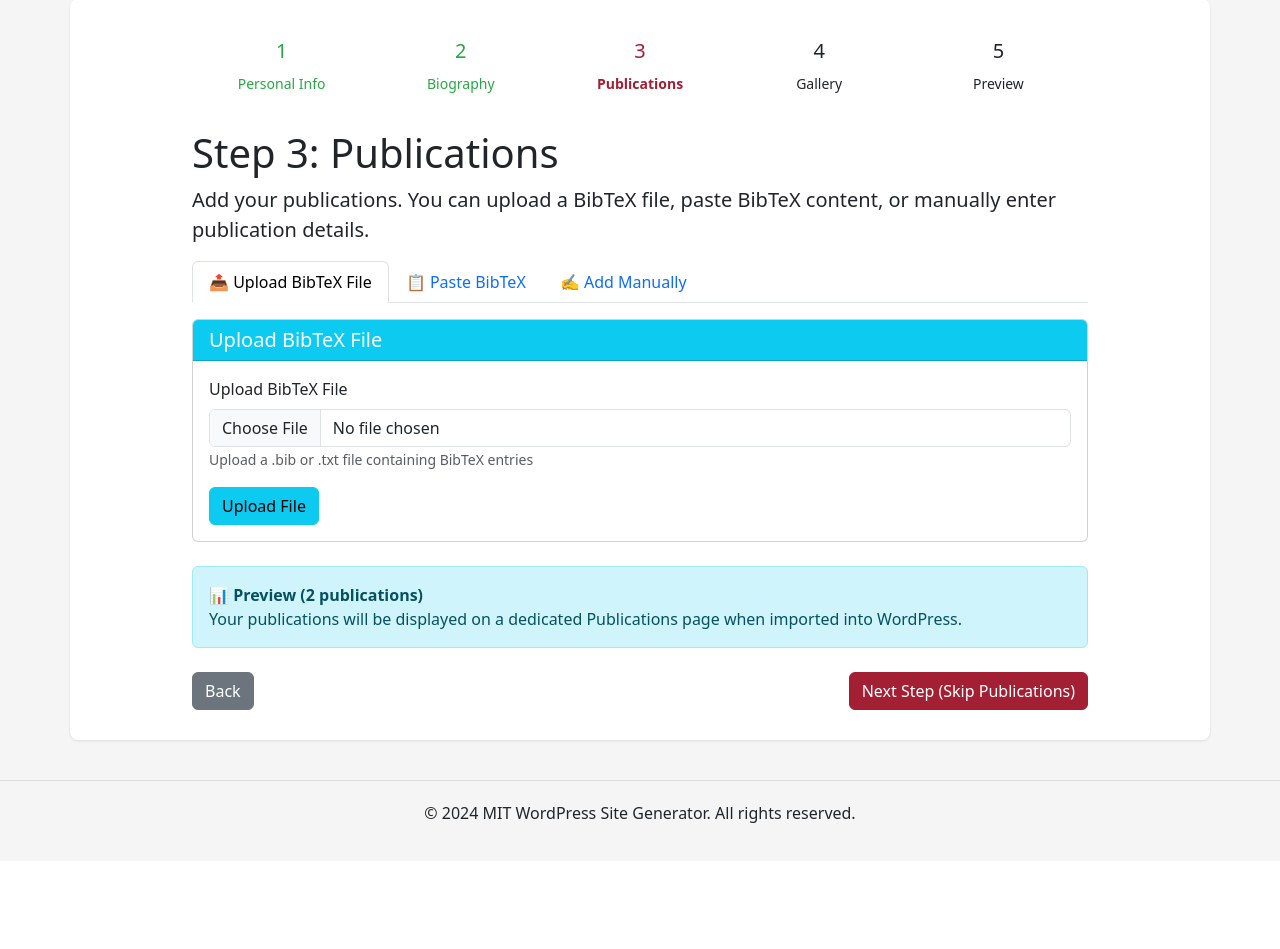
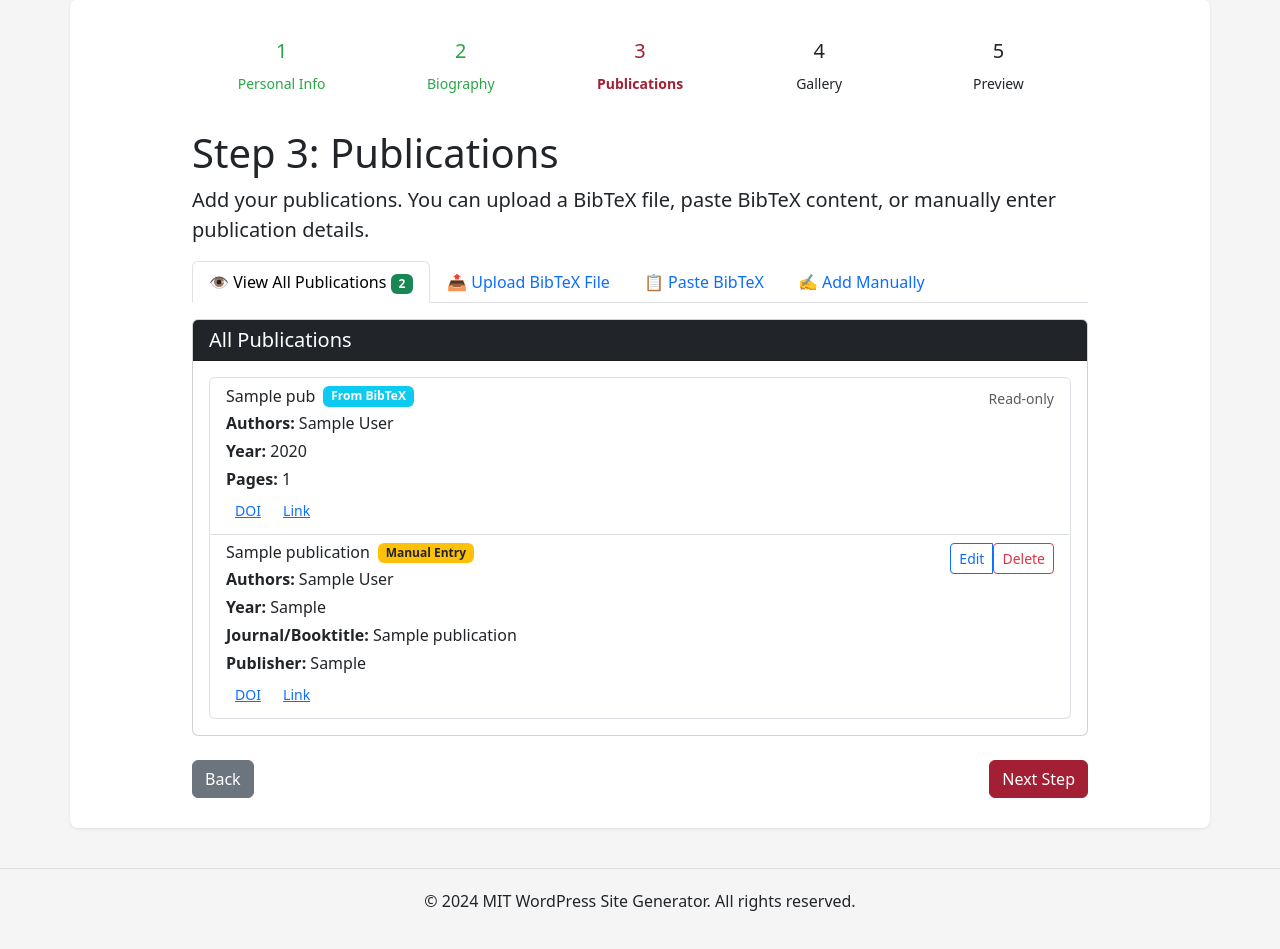
Before and after one commit to dablum857/wordpress-site-generator, a Flask app: template templates/wizard/step3.html in a window 1280 px wide. Shown: the part 81-1030 px from the top of the page. Before the commit the page ends 904 px from the top, so only its background shows below. Run offline with Flask 3, Linux system fonts and the light colour scheme; tables that the repository leaves empty hold one stand-in row (values such as "Sample post"); the template is opened without the code that fills it: values that come from a table or form of the project are taken from there, most other values are stand-ins (such as "Sample title", 1, 10 or a date in 2020); some libraries are stand-ins or nearby versions.

Commit message:
more fixes for publications

```diff
--- a/forms.py
+++ b/forms.py
@@ -122,3 +122,35 @@ class CreateSiteForm(FlaskForm):
         Length(max=255)
     ])
     submit = SubmitField('Create New Site')
+
+class EditManualPublicationForm(FlaskForm):
+    """Form for editing a manual publication"""
+    author = StringField('Author(s)', validators=[
+        DataRequired(message='Author is required'),
+        Length(max=500)
+    ])
+    title = StringField('Title', validators=[
+        DataRequired(message='Title is required'),
+        Length(max=500)
+    ])
+    publication_year = StringField('Year', validators=[
+        Optional(),
+        Length(max=4)
+    ])
+    journal_or_booktitle = StringField('Journal/Booktitle', validators=[
+        Optional(),
+        Length(max=500)
+    ])
+    publisher = StringField('Publisher', validators=[
+        Optional(),
+        Length(max=500)
+    ])
+    doi = StringField('DOI (Optional)', validators=[
+        Optional(),
+        Length(max=100)
+    ])
+    url = StringField('URL (Optional)', validators=[
+        Optional(),
+        Length(max=500)
+    ])
+    submit = SubmitField('Update Publication')
--- a/templates/wizard/step3.html
+++ b/templates/wizard/step3.html
@@ -35,7 +35,12 @@
         <!-- Nav Tabs for different input methods -->
         <ul class="nav nav-tabs mb-3" role="tablist">
             <li class="nav-item" role="presentation">
-                <button class="nav-link active" id="upload-tab" data-bs-toggle="tab" data-bs-target="#upload" type="button" role="tab" aria-controls="upload" aria-selected="true">
+                <button class="nav-link active" id="all-tab" data-bs-toggle="tab" data-bs-target="#all" type="button" role="tab" aria-controls="all" aria-selected="true">
+                    👁️ View All Publications {% if publications or manual_publications %}<span class="badge bg-success">{{ publications|length + manual_publications|length }}</span>{% endif %}
+                </button>
+            </li>
+            <li class="nav-item" role="presentation">
+                <button class="nav-link" id="upload-tab" data-bs-toggle="tab" data-bs-target="#upload" type="button" role="tab" aria-controls="upload" aria-selected="false">
                     📤 Upload BibTeX File
                 </button>
             </li>
@@ -53,8 +58,109 @@
 
         <!-- Tab Content -->
         <div class="tab-content">
+            <!-- View All Publications Tab -->
+            <div class="tab-pane fade show active" id="all" role="tabpanel" aria-labelledby="all-tab">
+                <div class="card mb-4">
+                    <div class="card-header bg-dark text-white">
+                        <h5 class="mb-0">All Publications</h5>
+                    </div>
+                    <div class="card-body">
+                        {% if publications or manual_publications %}
+                            <div class="list-group">
+                                <!-- BibTeX Publications -->
+                                {% for pub in publications %}
+                                    <div class="list-group-item">
+                                        <div class="d-flex w-100 justify-content-between align-items-start">
+                                            <div class="flex-grow-1">
+                                                <div class="d-flex align-items-center gap-2 mb-1">
+                                                    <h6 class="mb-0">{{ pub.get('title', 'Untitled') }}</h6>
+                                                    <span class="badge bg-info">From BibTeX</span>
+                                                </div>
+                                                {% if pub.get('author') %}
+                                                    <p class="mb-1"><strong>Authors:</strong> {{ pub.get('author') }}</p>
+                                                {% endif %}
+                                                {% if pub.get('year') %}
+                                                    <p class="mb-1"><strong>Year:</strong> {{ pub.get('year') }}</p>
+                                                {% endif %}
+                                                {% if pub.get('journal') %}
+                                                    <p class="mb-1"><strong>Journal:</strong> {{ pub.get('journal') }}</p>
+                                                {% endif %}
+                                                {% if pub.get('volume') %}
+                                                    <p class="mb-1"><strong>Volume:</strong> {{ pub.get('volume') }}</p>
+                                                {% endif %}
+                                                {% if pub.get('pages') %}
+                                                    <p class="mb-1"><strong>Pages:</strong> {{ pub.get('pages') }}</p>
+                                                {% endif %}
+                                                {% if pub.get('doi') or pub.get('url') %}
+                                                    <p class="mb-0">
+                                                        {% if pub.get('doi') %}
+                                                            <a href="https://doi.org/{{ pub.get('doi') }}" target="_blank" class="btn btn-sm btn-link">DOI</a>
+                                                        {% endif %}
+                                                        {% if pub.get('url') %}
+                                                            <a href="{{ pub.get('url') }}" target="_blank" class="btn btn-sm btn-link">Link</a>
+                                                        {% endif %}
+                                                    </p>
+                                                {% endif %}
+                                            </div>
+                                            <div>
+                                                <small class="text-muted">Read-only</small>
+                                            </div>
+                                        </div>
+                                    </div>
+                                {% endfor %}
+
+                                <!-- Manual Publications -->
+                                {% for pub in manual_publications %}
+                                    <div class="list-group-item">
+                                        <div class="d-flex w-100 justify-content-between align-items-start">
+                                            <div class="flex-grow-1">
+                                                <div class="d-flex align-items-center gap-2 mb-1">
+                                                    <h6 class="mb-0">{{ pub.title }}</h6>
+                                                    <span class="badge bg-warning text-dark">Manual Entry</span>
+                                                </div>
+                                                <p class="mb-1"><strong>Authors:</strong> {{ pub.author }}</p>
+                                                {% if pub.publication_year %}
+                                                    <p class="mb-1"><strong>Year:</strong> {{ pub.publication_year }}</p>
+                                                {% endif %}
+                                                {% if pub.journal_or_booktitle %}
+                                                    <p class="mb-1"><strong>Journal/Booktitle:</strong> {{ pub.journal_or_booktitle }}</p>
+                                                {% endif %}
+                                                {% if pub.publisher %}
+                                                    <p class="mb-1"><strong>Publisher:</strong> {{ pub.publisher }}</p>
+                                                {% endif %}
+                                                {% if pub.doi or pub.url %}
+                                                    <p class="mb-0">
+                                                        {% if pub.doi %}
+                                                            <a href="https://doi.org/{{ pub.doi }}" target="_blank" class="btn btn-sm btn-link">DOI</a>
+                                                        {% endif %}
+                                                        {% if pub.url %}
+                                                            <a href="{{ pub.url }}" target="_blank" class="btn btn-sm btn-link">Link</a>
+                                                        {% endif %}
+                                                    </p>
+                                                {% endif %}
+                                            </div>
+                                            <div class="btn-group" role="group">
+                                                <a href="/wizard/{{ site.id }}/publication/{{ pub.id }}/edit" class="btn btn-sm btn-outline-primary">Edit</a>
+                                                <form method="POST" action="/wizard/{{ site.id }}/publication/{{ pub.id }}/delete" style="display: inline;">
+                                                    <button type="submit" class="btn btn-sm btn-outline-danger" onclick="return confirm('Delete this publication?')">Delete</button>
+                                                </form>
+                                            </div>
+                                        </div>
+                                    </div>
+                                {% endfor %}
+                            </div>
+                        {% else %}
+                            <div class="alert alert-info mb-0">
+                                <strong>📚 No publications yet</strong>
+                                <p class="mb-0">Add publications using one of the methods below.</p>
+                            </div>
+                        {% endif %}
+                    </div>
+                </div>
+            </div>
+
             <!-- Upload BibTeX File Tab -->
-            <div class="tab-pane fade show active" id="upload" role="tabpanel" aria-labelledby="upload-tab">
+            <div class="tab-pane fade" id="upload" role="tabpanel" aria-labelledby="upload-tab">
                 <div class="card mb-4">
                     <div class="card-header bg-info text-white">
                         <h5 class="mb-0">Upload BibTeX File</h5>
@@ -243,61 +349,8 @@
                         </form>
                     </div>
                 </div>
-
-                <!-- Display manually added publications -->
-                {% if manual_publications %}
-                    <div class="card mb-4">
-                        <div class="card-header bg-light">
-                            <h5 class="mb-0">Your Manually Added Publications ({{ manual_publications|length }})</h5>
-                        </div>
-                        <div class="card-body">
-                            <div class="list-group">
-                                {% for pub in manual_publications %}
-                                    <div class="list-group-item">
-                                        <div class="d-flex w-100 justify-content-between align-items-start">
-                                            <div class="flex-grow-1">
-                                                <h6 class="mb-1">{{ pub.title }}</h6>
-                                                <p class="mb-1"><strong>Authors:</strong> {{ pub.author }}</p>
-                                                {% if pub.publication_year %}
-                                                    <p class="mb-1"><strong>Year:</strong> {{ pub.publication_year }}</p>
-                                                {% endif %}
-                                                {% if pub.journal_or_booktitle %}
-                                                    <p class="mb-1"><strong>Journal/Booktitle:</strong> {{ pub.journal_or_booktitle }}</p>
-                                                {% endif %}
-                                                {% if pub.publisher %}
-                                                    <p class="mb-1"><strong>Publisher:</strong> {{ pub.publisher }}</p>
-                                                {% endif %}
-                                                {% if pub.doi or pub.url %}
-                                                    <p class="mb-0">
-                                                        {% if pub.doi %}
-                                                            <a href="https://doi.org/{{ pub.doi }}" target="_blank" class="btn btn-sm btn-link">DOI</a>
-                                                        {% endif %}
-                                                        {% if pub.url %}
-                                                            <a href="{{ pub.url }}" target="_blank" class="btn btn-sm btn-link">Link</a>
-                                                        {% endif %}
-                                                    </p>
-                                                {% endif %}
-                                            </div>
-                                            <form method="POST" action="/wizard/{{ site.id }}/publication/{{ pub.id }}/delete" style="display: inline;">
-                                                <button type="submit" class="btn btn-sm btn-danger" onclick="return confirm('Delete this publication?')">Delete</button>
-                                            </form>
-                                        </div>
-                                    </div>
-                                {% endfor %}
-                            </div>
-                        </div>
-                    </div>
-                {% endif %}
             </div>
         </div>
-
-        <!-- Preview Section -->
-        {% if publications or manual_publications %}
-            <div class="alert alert-info mt-4">
-                <strong>📊 Preview ({{ publications|length + manual_publications|length }} publications)</strong>
-                <p class="mb-0">Your publications will be displayed on a dedicated Publications page when imported into WordPress.</p>
-            </div>
-        {% endif %}
 
         <!-- Navigation Buttons -->
         <div class="d-flex gap-2 justify-content-between mt-4">
@@ -305,7 +358,7 @@
                 <a href="/wizard/{{ site.id }}/step/2" class="btn btn-secondary">Back</a>
             </div>
             <div>
-                <a href="/wizard/{{ site.id }}/step/4" class="btn btn-primary">Next Step (Skip Publications)</a>
+                <a href="/wizard/{{ site.id }}/step/4" class="btn btn-primary">Next Step</a>
             </div>
         </div>
     </div>
```
Also changed, not shown: routes/wizard.py (+51 -0 lines).
